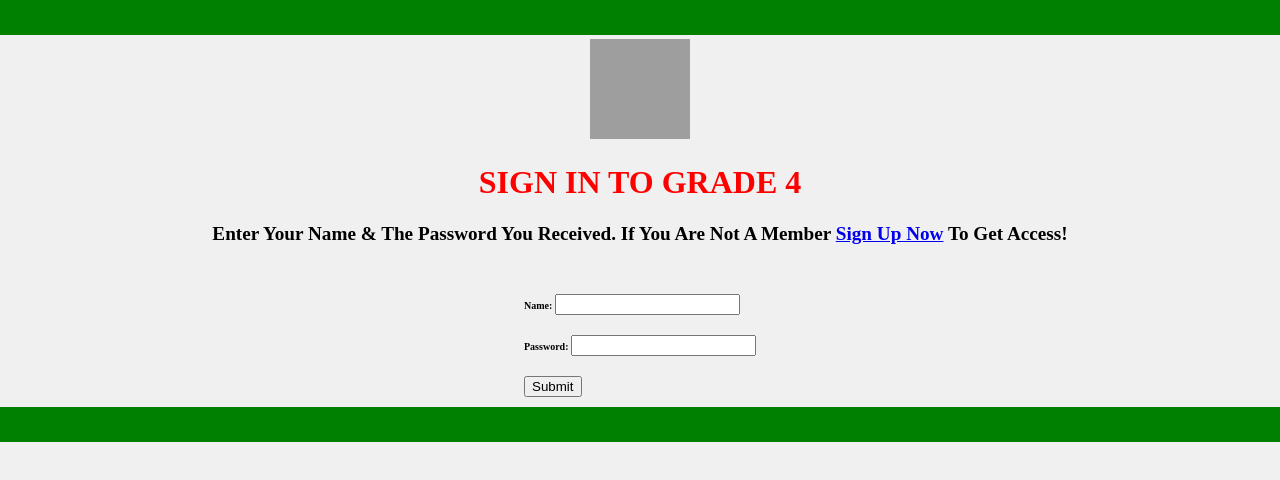
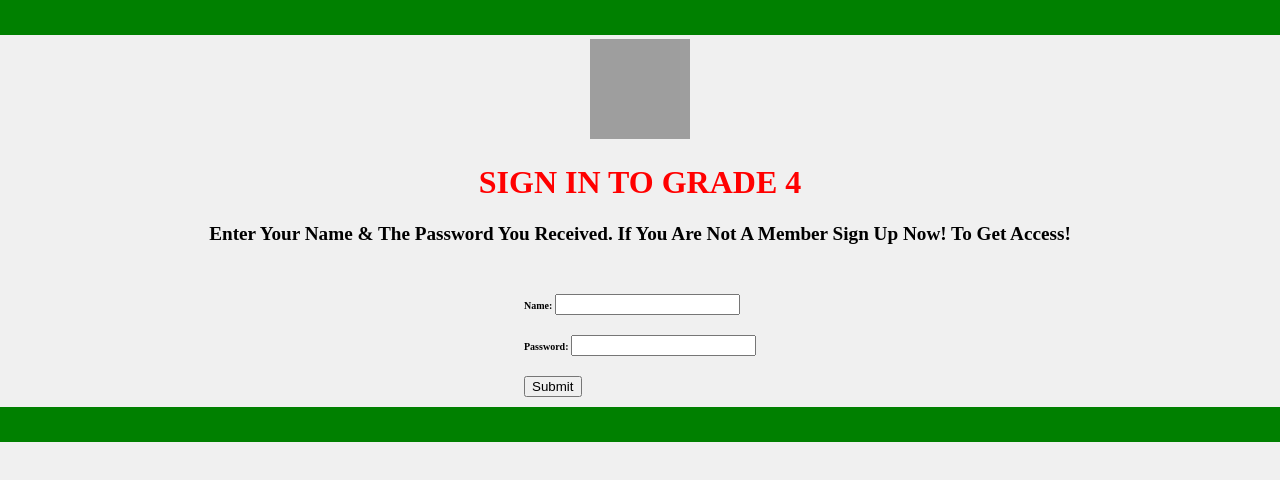
Before and after one commit to masomodigital/grade4signin, a plain HTML site: page index.html in a window 1280 px wide. Drawn offline with Linux system fonts and the light colour scheme; grey boxes are pictures that could not be loaded.

Commit message:
Add files via upload

```diff
--- a/index.html
+++ b/index.html
@@ -63,7 +63,7 @@
     <img src="https://i.imgur.com/mwpTHJj.png" alt="Grade 4 Icon" width="100" height="100">
 
     <h1>SIGN IN TO GRADE 4</h1>
-    <h3>Enter Your <strong>Name</strong> & The <strong>Password</strong> You Received. If You Are Not A Member <a href="https://sites.google.com/view/forgrade-4/home" target="_blank">Sign Up Now</a> To Get Access!</h3>
+    <h3>Enter Your <strong>Name</strong> & The <strong>Password</strong> You Received. If You Are Not A Member Sign Up Now!</a> To Get Access!</h3>
 
     <form name="myForm" onsubmit="return validateForm()">
         <p><strong>Name:</strong> <input name="name" type="text" required /></p>
```
